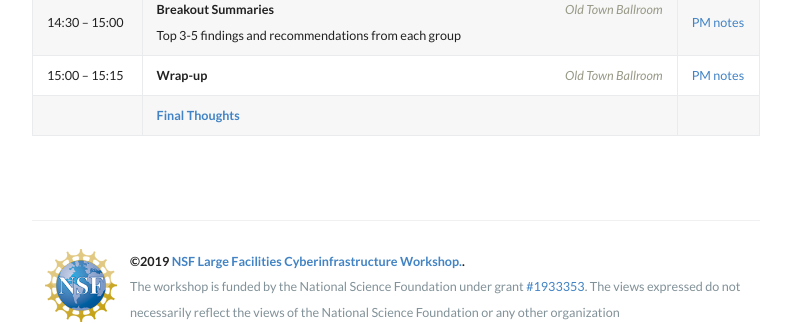
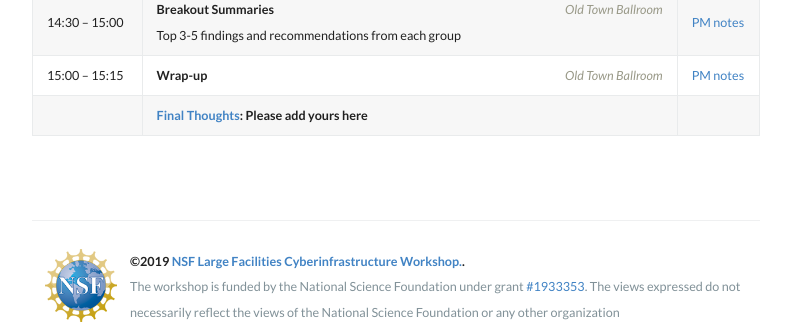
Before and after one commit to facilitiesci/facilitiesci.github.io, a Jekyll site: the page built from agenda.md, in a window 1280 px wide and 900 px high, scrolled down 2411 px. Shown: the part 547-871 px from the top of the window, without its empty margins (244-1035 px from the left). Built offline with Jekyll 4.4.1, drawn with Linux system fonts in a browser that asks for light colours; nearby versions of some CDN libraries.

Commit message:
Update agenda.md

```diff
--- a/agenda.md
+++ b/agenda.md
@@ -47,4 +47,4 @@ Alexandria, VA, USA, September 16-17, 2019
 | 13:00 – 14:30 | **Parallel Breakouts:**<br />1. Building a CI community: what are the impediments and opportunities?<br /><span class="room">Old Town Ballroom</span><span style="color: #999; padding-bottom: 1em">Leads: Patrick Brady and Marina Kogan</span><br />2. Enhancing the CI workforce: what are the challenges and solutions?<br /><span class="room">Rosemont Room</span><span style="color: #999; padding-bottom: 1em">Leads: Jarek Nabrzyski and John Towns</span><br />3. CI for science, where does the LF CI end and the user CI begin?<br /><span class="room">Del Ray Room</span><span style="color: #999; padding-bottom: 1em">Leads: Tom Gulbransen and Alex Szalay</span> | <a href="https://docs.google.com/document/d/1r5nN0R4jqyVG9STOreHGjn28yXdI4M7_X12meM7Jvxo/edit?usp=sharing">Session 1 notes</a><br /><br /><a href="https://docs.google.com/document/d/1lb_XqG6gX7_oVIzd-AfqHQk3jP4AqYIiicQKp9Lfysc/edit?usp=sharing">Session 2 notes</a><br /><br /><a href="https://docs.google.com/document/d/1kR22kOj-Hc5agO3ZnHoKuZEJmKpvG-pbMhrb6w5FOzA/edit?usp=sharing">Session 3 notes</a>
 | 14:30 – 15:00	| **Breakout Summaries**<span class="room">Old Town Ballroom</span><br />Top 3-5 findings and recommendations from each group | <a href="https://docs.google.com/document/d/1Jnuy7ID3KvvsTiPaHyU5bOq8PqT9aRHuWCYbP4Lr9WI/edit?usp=sharing">PM&nbsp;notes</a>
 | 15:00 – 15:15	| **Wrap-up**<span class="room">Old Town Ballroom</span> | <a href="https://docs.google.com/document/d/1Jnuy7ID3KvvsTiPaHyU5bOq8PqT9aRHuWCYbP4Lr9WI/edit?usp=sharing">PM&nbsp;notes</a>
-| | **<a href="https://docs.google.com/document/d/1_nwPBnUGL4F-wVypmuEA_xHyRk2FdHEuDNBwrtk9DA8/edit?usp=sharing" target="_blank">Final Thoughts</a>** |
+| | **<a href="https://tinyurl.com/lf-ci-thoughts" target="_blank">Final Thoughts</a>: Please add yours here** |
```
